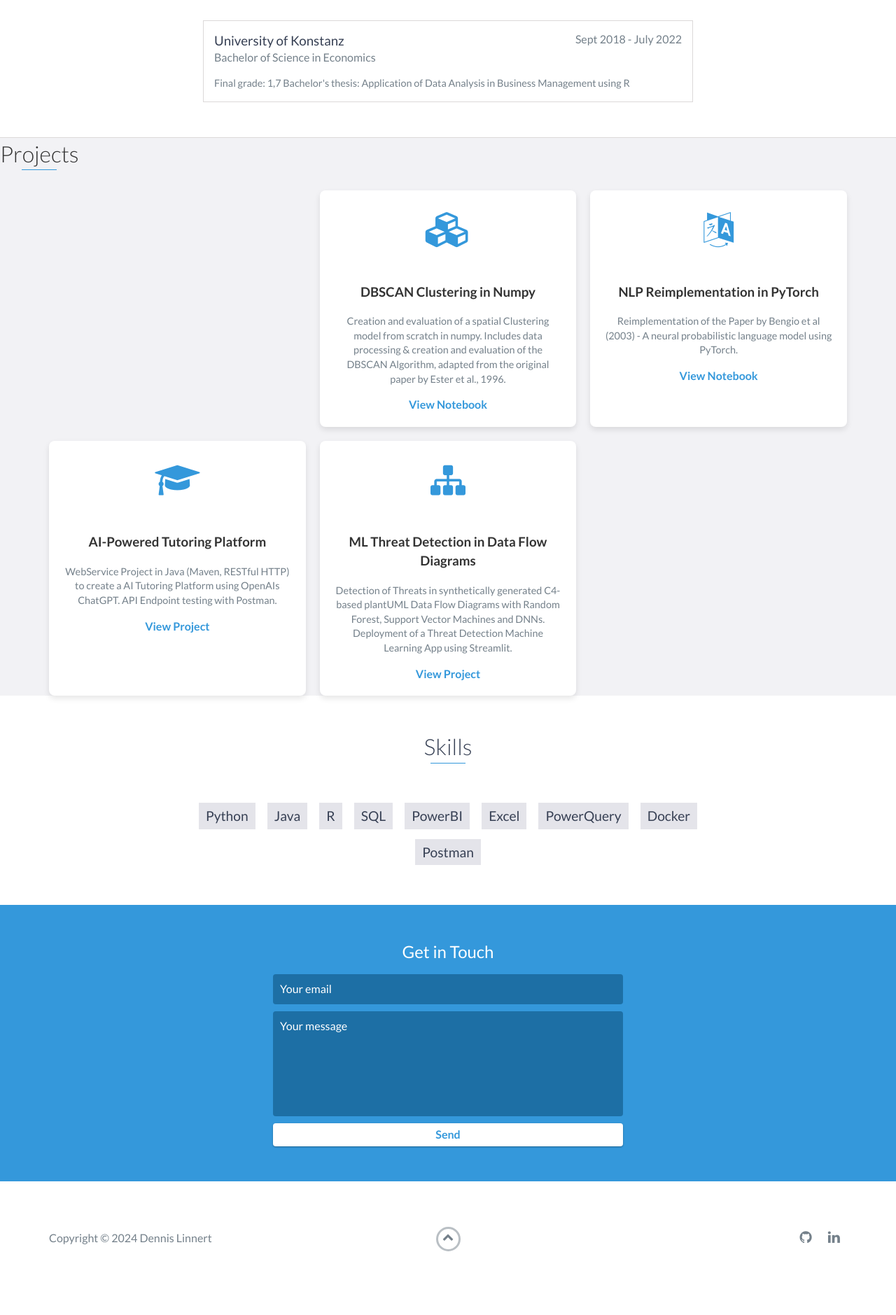
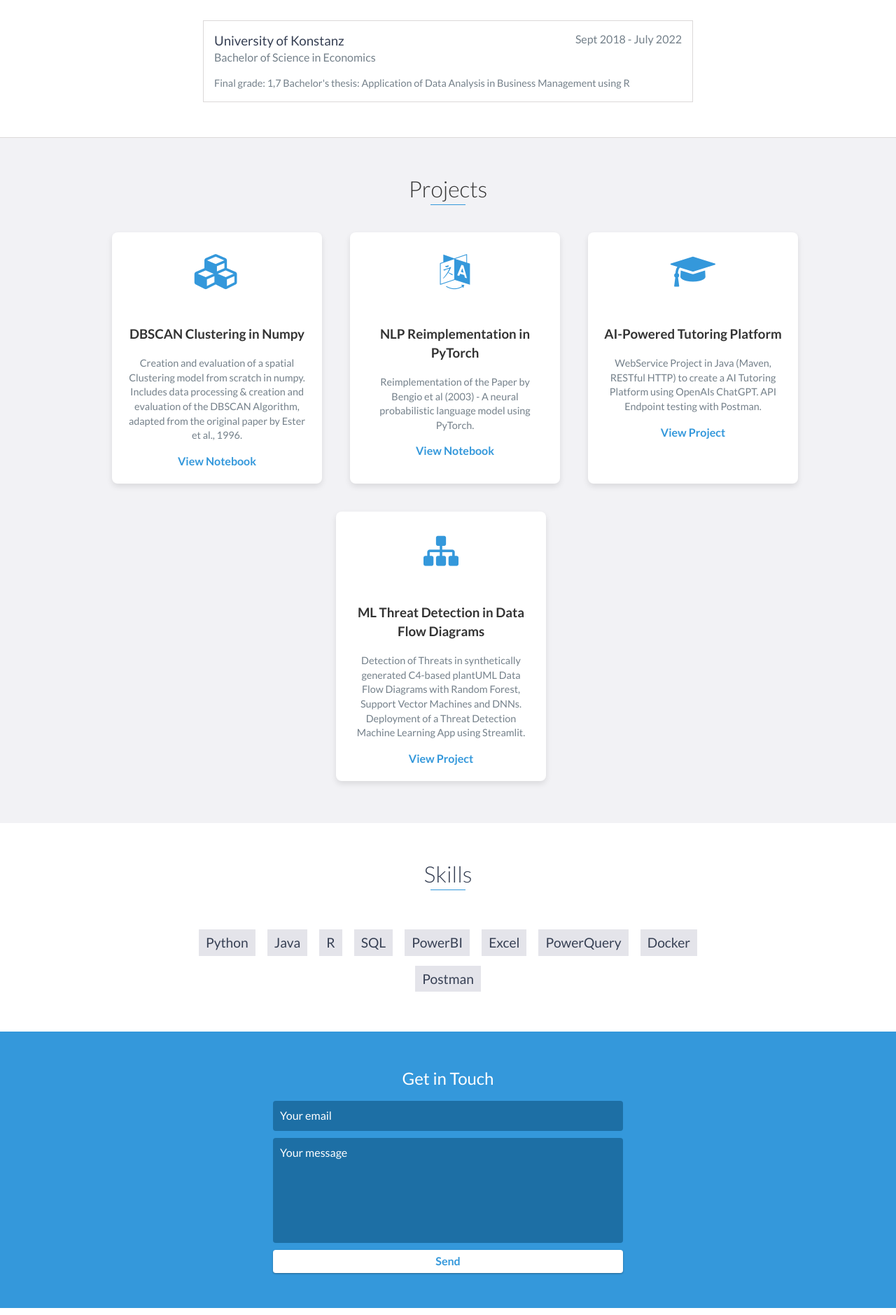
Before and after one commit to Dennis9699/MyProfile, a Jekyll site: the page index.html, which Jekyll copies as it is, in a window 1280 px wide. Shown: the part 1978-3857 px from the top of the page at 70% size. Built offline with Jekyll 4.4.1, drawn with Linux system fonts in a browser that asks for light colours; before the commit the page ends 3819 px from its top, so only the background shows below that.

Commit message:
Update styles.css

```diff
--- a/css/styles.css
+++ b/css/styles.css
@@ -11,22 +11,30 @@
     Gulp and send to the /css folder which is then loaded on the page.
 
 */
+
+#projects {
+    padding: 50px 15px;
+    text-align: center;
+}
+
 #projects .container {
-    display: grid;
-    grid-template-columns: repeat(auto-fit, minmax(300px, 1fr)); /* Adjust columns based on available space */
+    display: flex;
+    flex-wrap: wrap;
+    justify-content: center;
     gap: 20px;
-    justify-items: center;
 }
 
 #projects .project {
-    max-width: 100%; /* Ensure projects take full width of the grid cell */
+    background-color: #fff;
+    border-radius: 8px;
     box-shadow: 0 4px 8px rgba(0, 0, 0, 0.1);
-    border-radius: 8px;
     overflow: hidden;
+    text-align: center;
+    width: calc(50% - 20px); /* Two columns */
+    max-width: 300px; /* Control the max width of each project card */
+    margin: 10px;
     display: flex;
     flex-direction: column;
-    background-color: #fff;
-    text-align: center;
 }
 
 #projects .project-icon {
@@ -38,6 +46,7 @@
 
 #projects .project-info {
     padding: 20px;
+    flex-grow: 1;
 }
 
 #projects .project-info h3 {
@@ -61,15 +70,10 @@
 }
 
 @media (max-width: 768px) {
-    #projects .container {
-        grid-template-columns: 1fr; /* Stack the projects on smaller screens */
-    }
-
     #projects .project {
-        max-width: 100%;
+        width: calc(100% - 20px); /* Full width on smaller screens */
     }
 }
-
 
 
 body {
```
